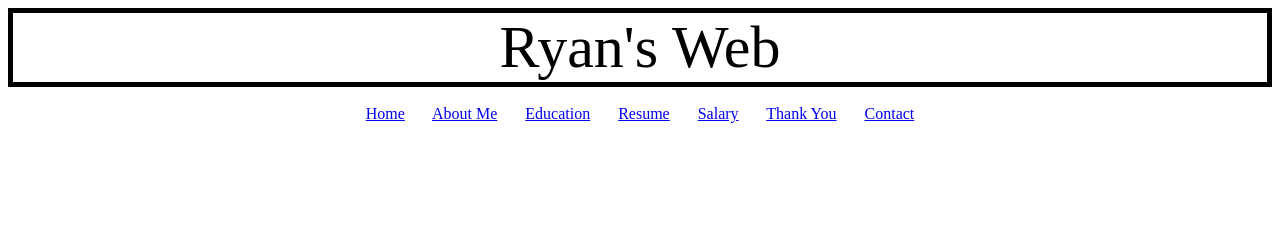
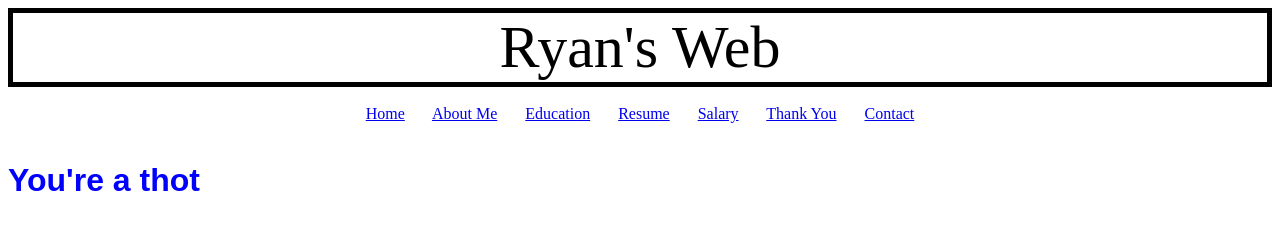
Before and after one commit to rarevalo16/portfolio, a plain HTML site: page index.html in a window 1280 px wide. Drawn offline with Linux system fonts and the light colour scheme.

Commit message:
Update index.html

```diff
--- a/index.html
+++ b/index.html
@@ -41,4 +41,16 @@
 <!-- style tag was for nav links -->
 
 </br>
+
+
+<h1><class id="chewbster">You're a thot</h1>
+
+  <style>
+    #chewbster {
+      color: blue;
+      font-family: fantasy;
+    }
+  </style>
+
+
 </html>
```
